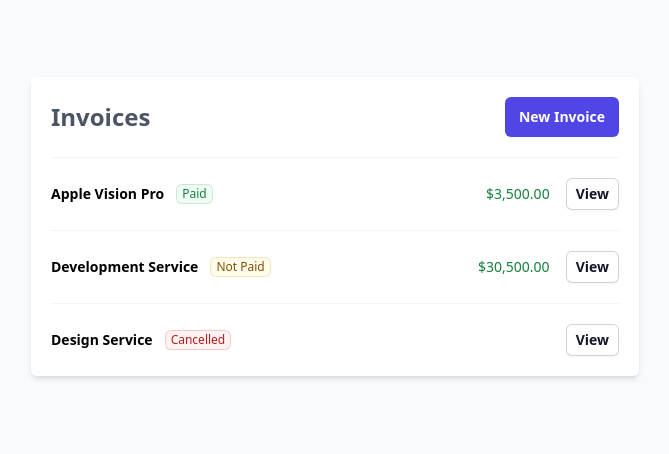
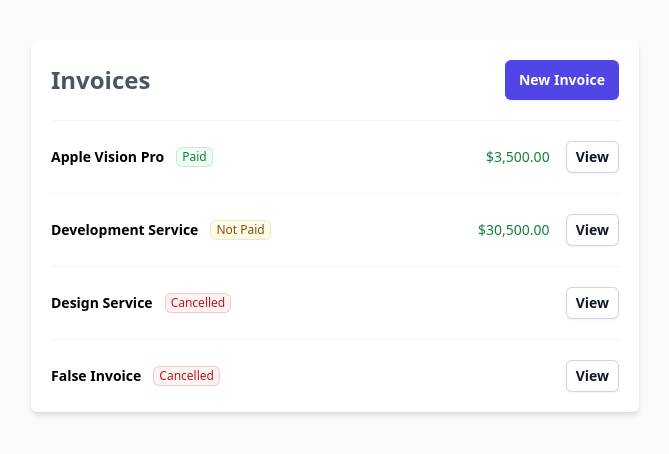
Before and after one commit to Asarec/phase-2-project, a React (Vite) app: page / in a window 1280 px wide. Shown: the part 174-628 px from the top of the page, without its empty margins (305-974 px from the left). Built offline with nearby package versions, Linux system fonts and the light colour scheme; data requests are answered from the project's data file.

Commit message:
linked to new component

```diff
--- a/src/pages/InvoiceList.jsx
+++ b/src/pages/InvoiceList.jsx
@@ -20,7 +20,7 @@ function InvoiceList({ invoices }) {
         <div className="flex justify-between py-5">
           <h2 className="text-2xl font-semibold leading-10 text-gray-600">Invoices</h2>
           <Link
-            to="#"
+            to="/new-invoice"
             className="rounded-md bg-indigo-600 px-3.5 py-2.5 text-sm font-semibold text-white shadow-sm hover:bg-indigo-500 focus-visible:outline focus-visible:outline-2 focus-visible:outline-offset-2 focus-visible:outline-indigo-600"
           >
             New Invoice
@@ -57,6 +57,35 @@ function InvoiceList({ invoices }) {
             </div>
           </li>
         ))}
+        <li className="flex items-center justify-between py-5">
+          <div className="mr-24 min-w-0">
+            <div className="flex items-start gap-x-3">
+              <p className="text-sm font-semibold leading-6">False Invoice</p>
+              <p
+                className={classNames(
+                  statuses["Cancelled"],
+                  "mt-0.5 whitespace-nowrap rounded-md px-1.5 py-0.5 text-xs font-medium ring-1 ring-inset"
+                )}
+              >
+                Cancelled
+              </p>
+            </div>
+          </div>
+          <div className="flex flex-none items-center gap-x-4">
+            <p className="hidden text-sm text-green-700">
+              {Intl.NumberFormat("en-US", {
+                style: "currency",
+                currency: "USD",
+              }).format(17000)}
+            </p>
+            <Link
+              to="/404"
+              className="hidden rounded-md bg-white px-2.5 py-1.5 text-sm font-semibold text-gray-900 shadow-sm ring-1 ring-inset ring-gray-300 hover:bg-gray-50 sm:block"
+            >
+              View
+            </Link>
+          </div>
+        </li>
       </ul>
     </div>
   );
```
